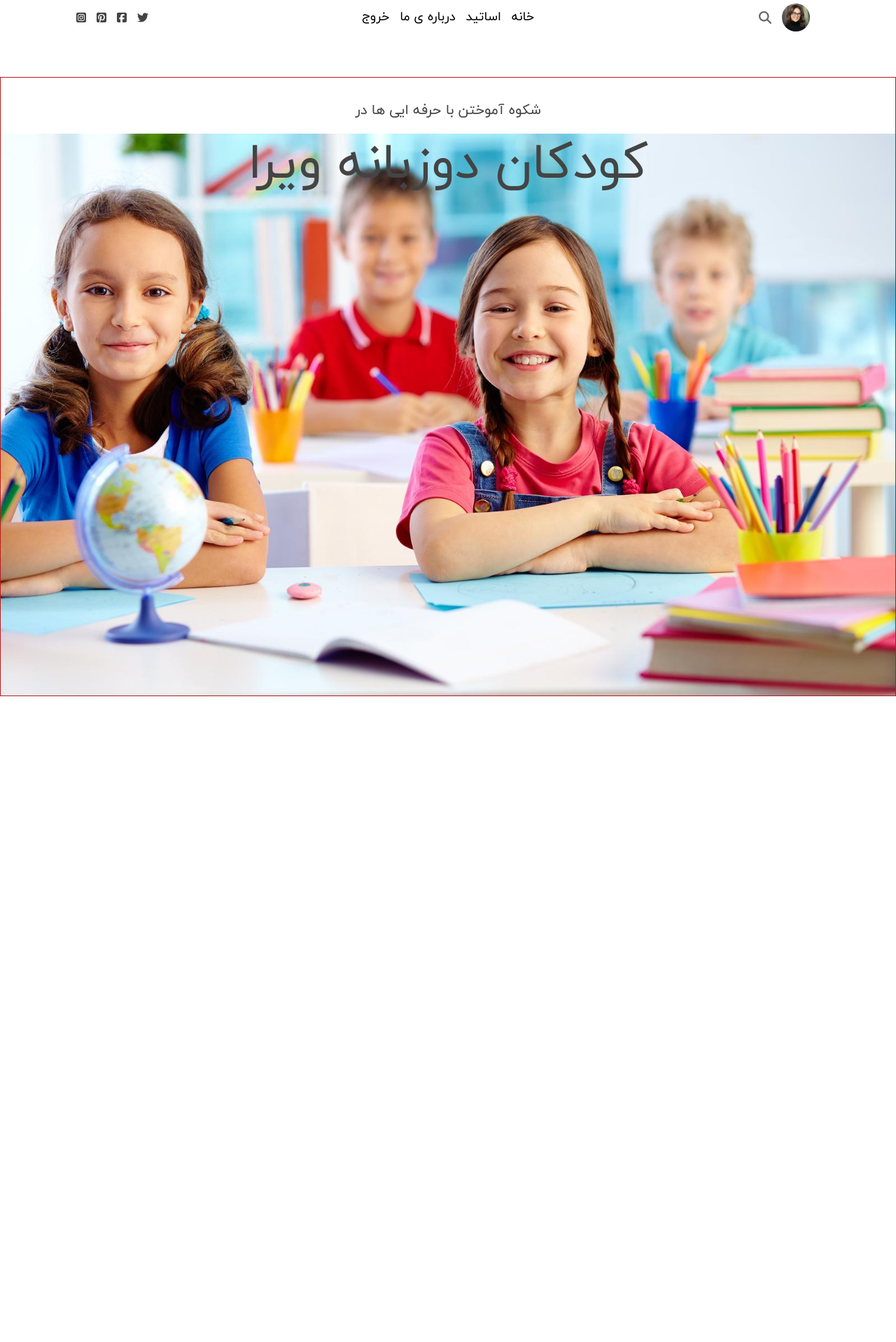
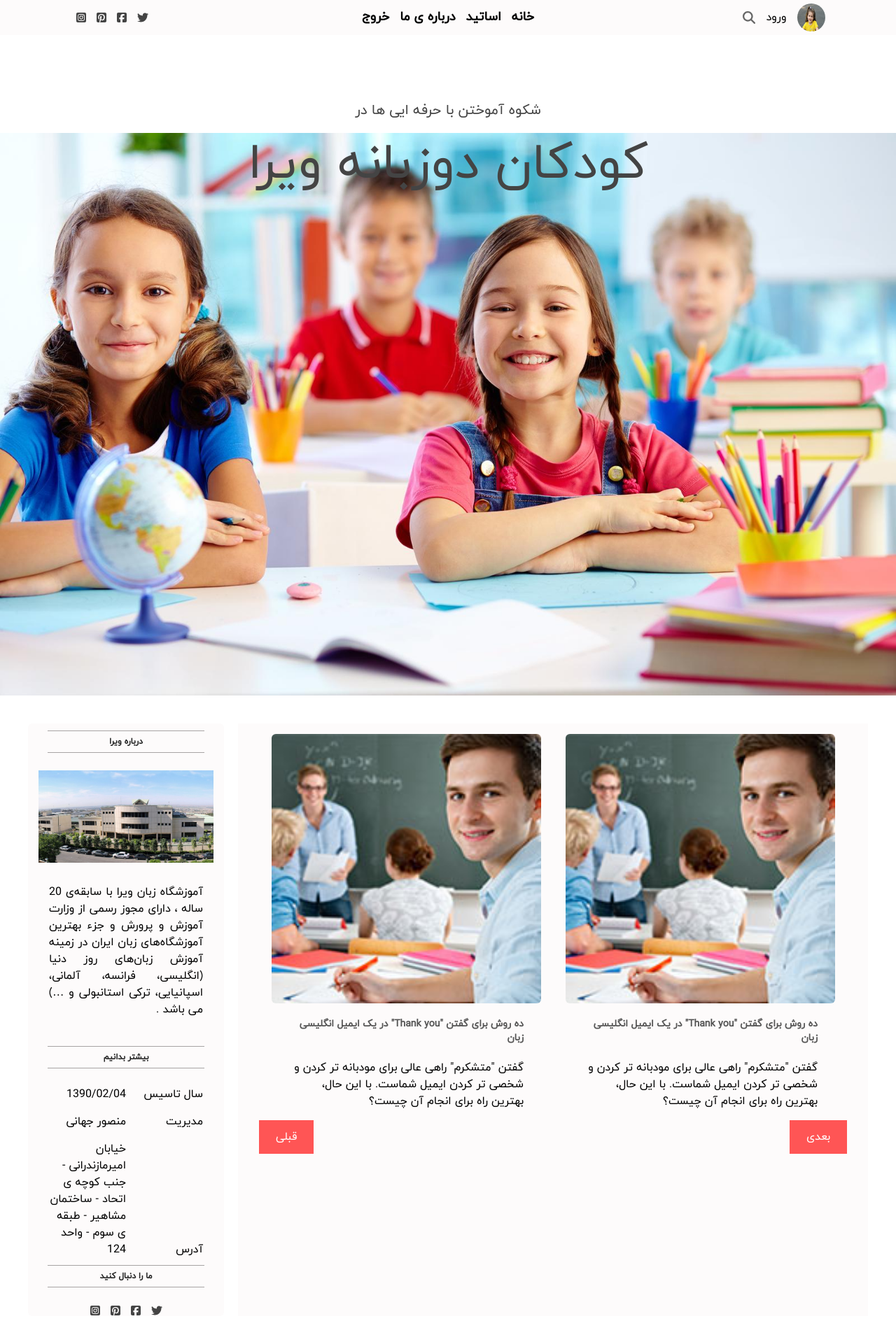
Before and after one commit to zohre-dev/AllinOne, a Next.js app: page / in a window 1280 px wide. Shown: the top 1918 px of the page at 70% size. Before the commit the page ends 995 px from the top, so only its background shows below. Built offline with nearby package versions, Linux system fonts and the light colour scheme.

Commit message:
chore :changed some styles

```diff
--- a/app/globals.css
+++ b/app/globals.css
@@ -3,7 +3,8 @@
 @tailwind utilities;
 
 :root {
-  --bg: #f2f3f5;
+  --bg: #fff;
+  --bgSoft: #fdfbfb;
 }
 
 @layer base {
@@ -19,7 +20,7 @@
 
 @layer components {
   body {
-    @apply font-bYekanRegular !important;
+    @apply bg-[color:var(--bg)] font-bYekanRegular !important;
   }
 
   .topRight,
@@ -31,4 +32,16 @@
   .topCenter li {
     @apply cursor-pointer text-lg;
   }
+
+  .sidebar .title {
+    @apply m-[10px] w-[80%] border-y border-[#a7a4a4] p-[5px] text-center text-xs font-semibold leading-5 text-[#222];
+  }
+
+  .sidebarList > .sidebarListItem {
+    @apply mt-[15px] inline-block w-[50%] cursor-pointer;
+  }
+
+  .teachersTable td {
+    @apply p-[10px];
+  }
 }
--- a/app/login/page.jsx
+++ b/app/login/page.jsx
@@ -13,7 +13,7 @@ const LoginPage = () => {
         <input
           type="password"
           placeholder="رمز ورود"
-          className="mb-5 border-none bg-white p-[10px] focus:outline-none"
+          className="mb-5 border-none bg-white p-[10px]  focus:outline-none"
         />{' '}
         <button className="bg-[ #087bea] mb-5 cursor-pointer rounded-md border-none bg-[#ff5555] p-[10px] text-white">
           ورود
@@ -25,7 +25,7 @@ const LoginPage = () => {
           ورود با گیت هاب
         </button>
       </form>
-      <button className="absolute right-7 top-20 cursor-pointer rounded-md border-none bg-[teal] p-[10px] text-white">
+      <button className="absolute right-7 top-20 cursor-pointer rounded-md border-none bg-[teal] px-[20px] py-[10px] text-white">
         ثبت نام
       </button>
     </div>
--- a/app/page.tsx
+++ b/app/page.tsx
@@ -1,8 +1,14 @@
 import Header from './ui/Header'
+import Posts from './ui/Posts'
+import Sidebar from './ui/Sidebar'
 export default function Home() {
   return (
     <>
       <Header />
+      <div className="flex justify-between gap-5 p-10">
+        <Posts />
+        <Sidebar />
+      </div>
     </>
   )
 }
--- a/app/ui/Header.jsx
+++ b/app/ui/Header.jsx
@@ -2,7 +2,7 @@ import Image from 'next/image'
 
 const Header = () => {
   return (
-    <div className="mt-[60px] border border-red-700">
+    <div className="mt-[60px]">
       <div className="flex flex-col items-center text-[#444]">
         <span className="absolute top-[18%] text-xl">
           شکوه آموختن با حرفه ایی ها در
--- a/app/ui/Posts.jsx
+++ b/app/ui/Posts.jsx
@@ -8,10 +8,10 @@ const Posts = () => {
         <Post />
       </div>
       <div className="mt-[15px]  flex items-center justify-between">
-        <button className="max-w-fit cursor-pointer border-none bg-[crimson] px-6 py-3 text-white">
+        <button className="max-w-fit cursor-pointer border-none bg-[#ff5555] px-6 py-3 text-white">
           بعدی
         </button>
-        <button className="max-w-fit cursor-pointer border-none bg-[crimson] px-6 py-3 text-white">
+        <button className="max-w-fit cursor-pointer border-none bg-[#ff5555] px-6 py-3 text-white">
           قبلی
         </button>
       </div>
--- a/app/ui/Sidebar.jsx
+++ b/app/ui/Sidebar.jsx
@@ -9,7 +9,7 @@ import { FontAwesomeIcon } from '@fortawesome/react-fontawesome'
 
 const Sidebar = () => {
   return (
-    <div className="sidebar flex flex-[3] flex-col items-center rounded-md bg-[#fdfbfb] ">
+    <div className="sidebar flex flex-[3] flex-col items-center rounded-md bg-[color:var(--bgSoft)] ">
       <div className="flex flex-col items-center">
         <span className="title ">درباره ویرا</span>
         <Image
--- a/app/ui/Topbar.jsx
+++ b/app/ui/Topbar.jsx
@@ -7,29 +7,38 @@ import {
   faSquareInstagram,
 } from '@fortawesome/free-brands-svg-icons'
 import Image from 'next/image'
+import Link from 'next/link'
 
 const Topbar = () => {
   return (
-    <div className="sticky top-0 flex h-[50px] w-full items-center">
+    <div className="sticky top-0 z-50 flex h-[50px] w-full items-center bg-[color:var(--bgSoft)] ">
       <div className="topRight  flex-[3] ">
         <Image
-          src="/images/profile.jpg"
+          src="/images/students/01.jpg"
           width={40}
           height={40}
           alt="profile image"
           className="cursor-pointer rounded-full object-cover"
         />
+        <Link href="./login" className="cursor-pointer">
+          ورود
+        </Link>
+
         <FontAwesomeIcon
           icon={faMagnifyingGlass}
           className="text-lg text-[#666]"
         />
       </div>
 
-      <ul className="topCenter flex-[6] ">
-        <li>خانه</li>
+      <ul className="topCenter flex-[6] font-extrabold">
+        <Link href="./">
+          <li>خانه</li>
+        </Link>
         <li>اساتید</li>
         <li>درباره ی ما</li>
-        <li>خروج</li>
+        <Link href="./">
+          <li>خروج</li>
+        </Link>
       </ul>
 
       <div className="topLeft flex-[3] cursor-pointer text-[#444]">
--- a/tsconfig.json
+++ b/tsconfig.json
@@ -22,6 +22,6 @@
       "@/*": ["./*"]
     }
   },
-  "include": ["next-env.d.ts", "**/*.ts", "**/*.tsx", ".next/types/**/*.ts"],
+  "include": ["next-env.d.ts", "**/*.ts", "**/*.tsx", ".next/types/**/*.ts", "app/login/page.jsx"],
   "exclude": ["node_modules"]
 }
```
